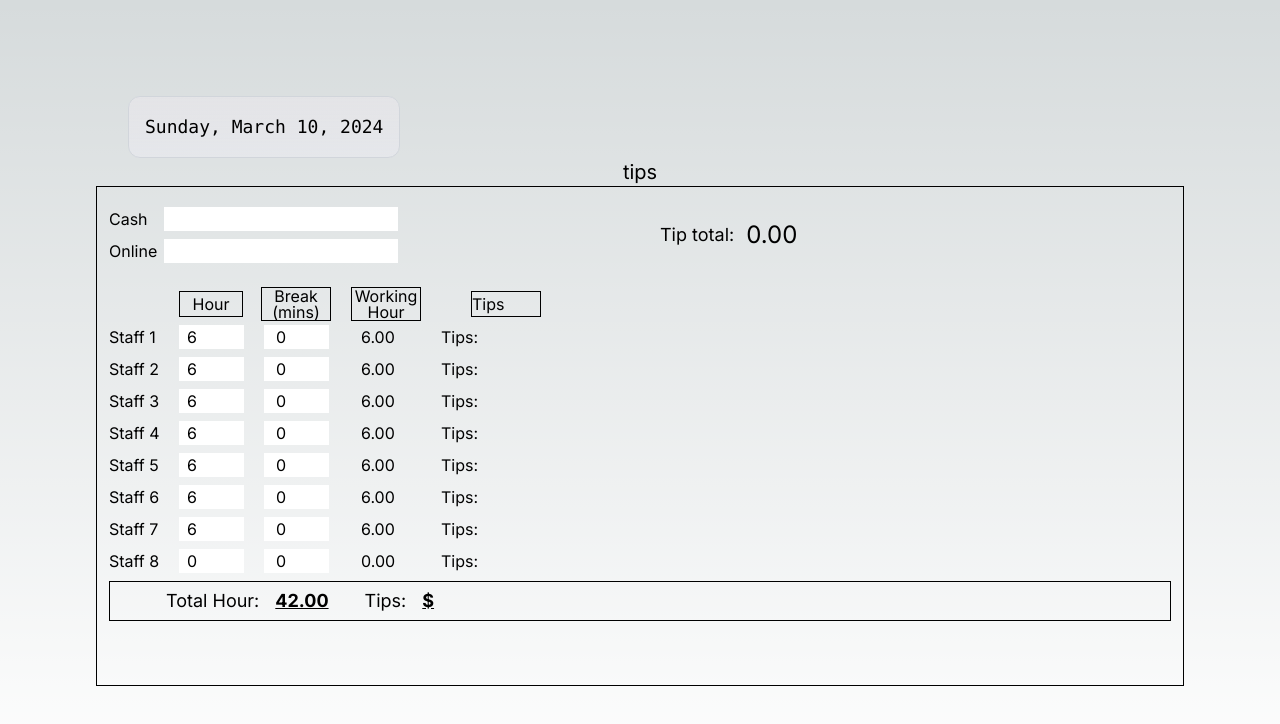
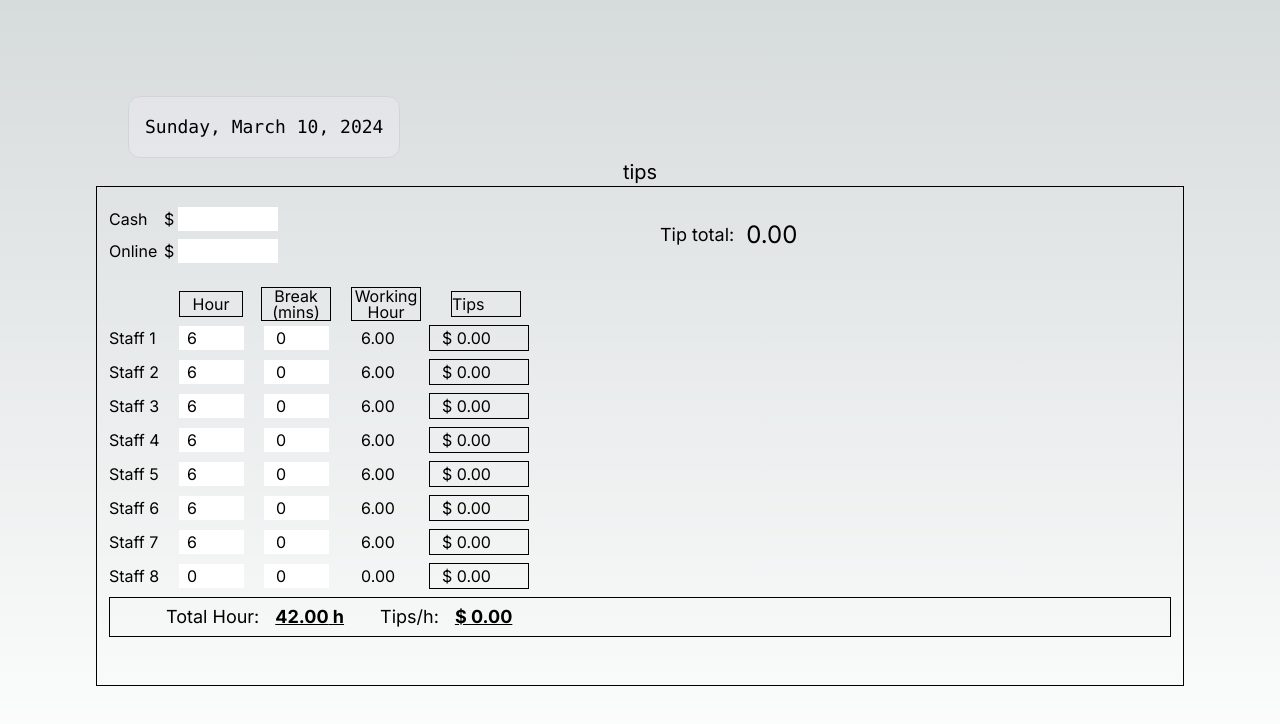
Before and after one commit to aya02200220/Platform7, a Next.js app: page / in a window 1280 px wide. Shown: the top 724 px of the page. Built offline with nearby package versions, Linux system fonts and the light colour scheme.

Commit message:
aded tips by hour and tip total for each staff

```diff
--- a/app/components/Tips.jsx
+++ b/app/components/Tips.jsx
@@ -20,7 +20,9 @@ const Tips = () => {
             <div className="flex mb-2">
               <p className="w-[55px]">Cash</p>
               {/* Cashの金額を入力するフィールド */}
+              $
               <input
+                className="ml-1 pl-2 w-[100px]"
                 type="number"
                 step="0.01" // 小数点第2位まで入力可能に
                 value={cashAmount === 0 ? "" : cashAmount} // 入力が0の場合は空文字を表示
@@ -30,7 +32,9 @@ const Tips = () => {
             <div className="flex">
               <p className="w-[55px]">Online</p>
               {/* Onlineの金額を入力するフィールド */}
+              $
               <input
+                className="ml-1 pl-2 w-[100px]"
                 type="number"
                 step="0.10" // 小数点第2位まで入力可能に
                 value={onlineAmount === 0 ? "" : onlineAmount} // 入力が0の場合は空文字を表示
@@ -45,7 +49,7 @@ const Tips = () => {
           </div>
         </div>
 
-        <Staff />
+        <Staff tipTotal={calculateTotalAmount()} />
       </div>
     </>
   );
@@ -53,7 +57,7 @@ const Tips = () => {
 
 export default Tips;
 
-export const Staff = () => {
+export const Staff = ({ tipTotal }) => {
   // スタッフ情報の初期値を設定
   const initialStaffData = [
     { name: "Staff 1", time: 6, break: 0 },
@@ -84,6 +88,23 @@ export const Staff = () => {
     return totalWorkingHour.toFixed(2); // 合計労働時間を小数点第2位まで表示
   };
 
+  // 合計チップを合計労働時間で割って１時間あたりのチップを計算する関数
+  const calculateTipsPerHour = () => {
+    const tipTotalNumeric = parseFloat(tipTotal);
+    const totalWorkingHourNumeric = parseFloat(calculateTotalWorkingHour());
+
+    if (totalWorkingHourNumeric === 0) {
+      return 0;
+    }
+
+    return (tipTotalNumeric / totalWorkingHourNumeric).toFixed(2);
+  };
+
+  // 小数点第2位を5区切りで丸める関数
+  const roundToNearest5Cents = (value) => {
+    return Math.ceil(value * 20) / 20;
+  };
+
   return (
     <>
       <div className="mt-6">
@@ -97,7 +118,7 @@ export const Staff = () => {
           <p className=" w-[70px] ml-[20px] leading-4 text-center break-words border border-black">
             Working Hour
           </p>
-          <p className=" w-[70px] ml-[50px] border border-black">Tips</p>
+          <p className=" w-[70px] ml-[30px] border border-black">Tips</p>
           <p></p>
         </div>
         {staffData.map((staff, index) => (
@@ -133,7 +154,25 @@ export const Staff = () => {
                 }}
               />
               <p className="pl-8 w-[100px]">{calculateWorkingHour(staff)}</p>
-              <p className="pl-3 w-[70px]">Tips:</p>
+              {/* <p className="pl-3 w-[70px]">Tips: </p> */}
+              {/* ////////////////////////////////////////////// */}
+              <p className="pl-3 w-[100px] border border-black">
+                $ {""}
+                {(
+                  calculateTipsPerHour() *
+                  (staff.time - staff.break / 60)
+                ).toFixed(2)}
+              </p>
+              {/* <p className="pl-3 w-[70px]">
+                $
+                {Math.round(
+                  calculateTipsPerHour() * (staff.time - staff.break / 60)
+                ).toFixed(2)}
+              </p> */}
+
+              {/* ////////////////////////////////////////////// */}
+
+              {/* ////////////////////////////////////////////// */}
             </div>
           </div>
         ))}
@@ -141,12 +180,14 @@ export const Staff = () => {
           <p className="text-[18px]">
             Total Hour:
             <span className="text-lg font-bold pl-4 pr-1 underline">
-              {calculateTotalWorkingHour()}
+              {calculateTotalWorkingHour()} h
             </span>
           </p>
           <p className="pl-8 text-[18px]">
-            Tips:
-            <span className="text-lg font-bold pl-4 pr-1 underline">$</span>
+            Tips/h:
+            <span className="text-lg font-bold pl-4 pr-1 underline">
+              $ {calculateTipsPerHour()}
+            </span>
           </p>
         </div>
       </div>
```
